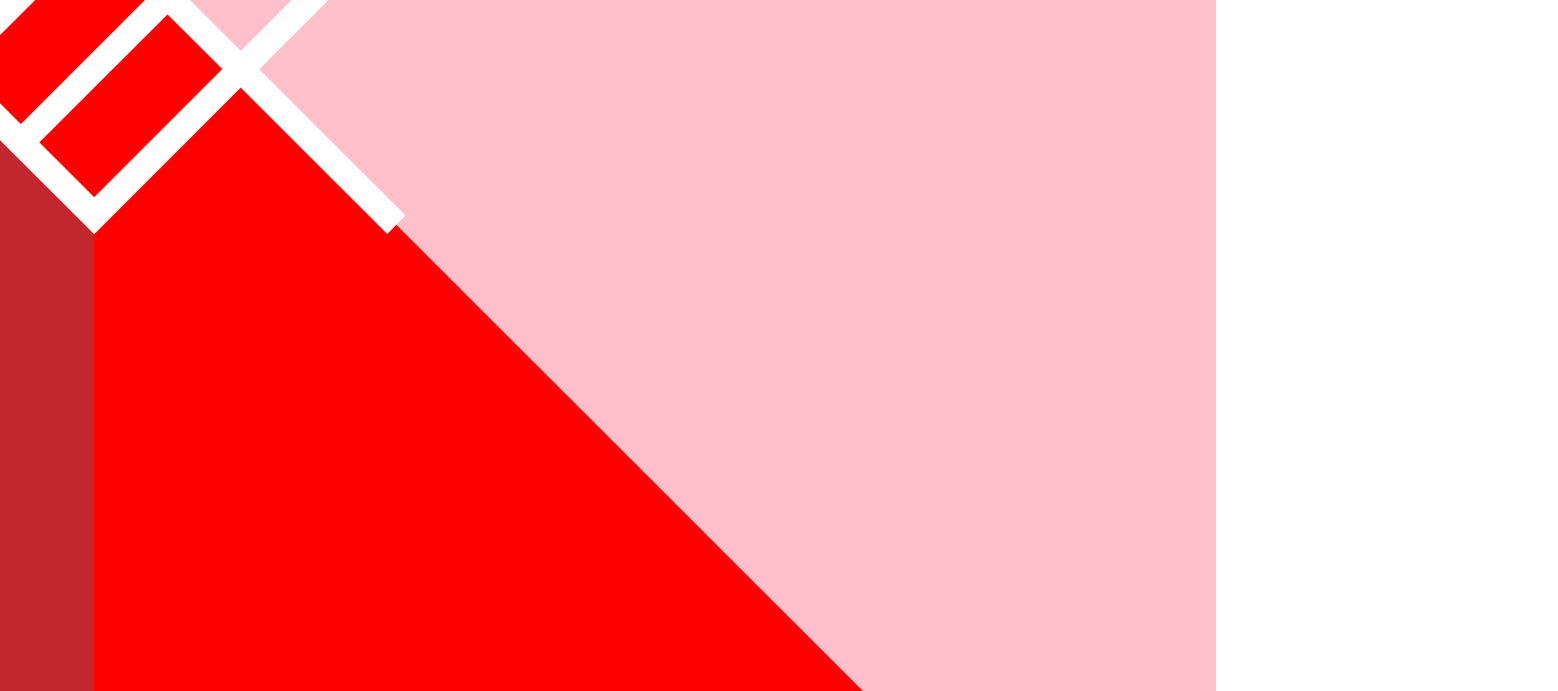
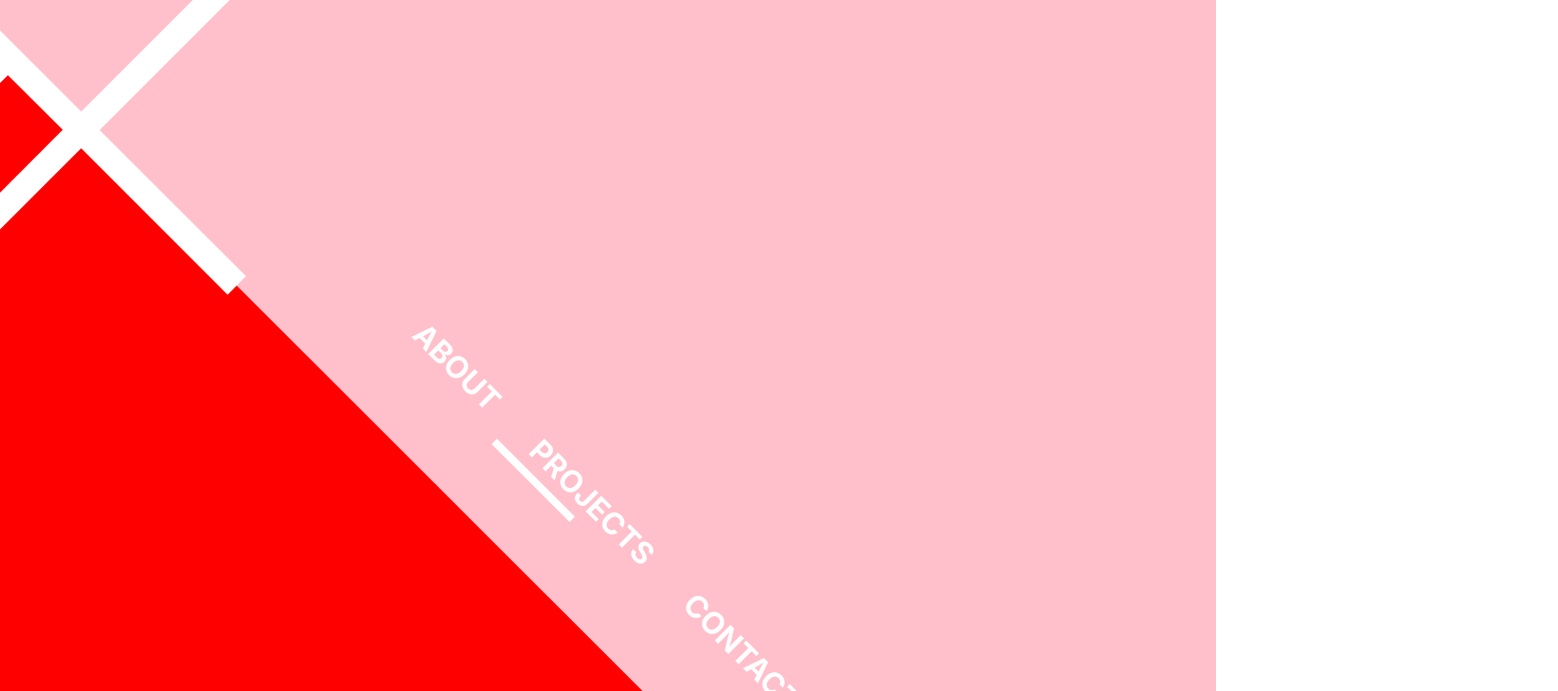
Before and after one commit to puddleglum56/wemsite, a React (Create React App) app: page / in a window 1280 px wide. Shown: the top 728 px of the page at 95% size, 1640 px wide, since content can reach past the window. Built offline with nearby package versions, Linux system fonts and the light colour scheme.

Commit message:
Add menu and animations

```diff
--- a/src/App.css
+++ b/src/App.css
@@ -1,3 +1,43 @@
+.background-graphics {
+  transform-origin: -75vh -100vh
+}
+
+.underline {
+  height: 1vh;
+  width: 6vw;
+  background-color: white;
+  margin-top: 0.5vh;
+  margin-left: 2vw;
+}
+
+.Menu-z5 {
+  z-index: 5;
+  position: absolute;
+  transform: rotateZ(45deg);
+  top: 65vh;
+  left: 25vw;
+  font-size: 4vh;
+  padding-bottom: 3vh;
+  font-weight: bold;
+}
+
+.Menu-z0 {
+  z-index: 0;
+  position: absolute;
+  transform: rotateZ(45deg);
+  top: 65vh;
+  left: 25vw;
+  font-size: 4vh;
+  padding-bottom: 3vh;
+  font-weight: bold;
+}
+
+.Menu-item {
+  display: inline;
+  padding-right: 2vw;
+  padding-left: 2vw;
+}
+
 .App {
   text-align: center;
 }
@@ -10,15 +50,15 @@
 .red-back {
   height: 400vh;
   position: absolute;
-  top: -200vh;
+  top: -141vh;
   left: -275vh;
 }
 
 .logo-back {
   height: 400vh;
   position: absolute;
-  top: -180vh;
-  left: -196vh;
+  top: -222vh;
+  left: -297vh;
 }
 
 .App-header {
--- a/src/App.js
+++ b/src/App.js
@@ -1,15 +1,67 @@
+import { useState } from 'react'
+import { animated, useChain, useSpring, useSpringRef } from 'react-spring'
 import logoBack from './logo_and_back.svg';
 import redBackground from './red_back.svg';
 import './App.css';
 
 function App() {
+
+  const underlineStyleByMenuItem = {
+    'project': {marginLeft: '13vw', width: '9vw'},
+    'about': {marginLeft: '2vw', width: '6vw'},
+    'contact': {marginLeft: '26.4vw', width: '8.5vw'},
+  }
+
+  const [state, toggle] = useState(false)
+  const [hoveredMenuItem, hoverMenuItem] = useState('project')
+
+  const disappearRef = useSpringRef()
+  const rotateRef = useSpringRef()
+  const slideRef = useSpringRef()
+
+  const rotateProps = useSpring({
+    to: {rotateZ: state ? -45 : 0.00001},
+    ref: rotateRef
+  })
+
+  const slideProps = useSpring({
+    to: {
+      translateX: state ? '40vw' : '0vw',
+      translateY: state ? '40vw' : '0vw'
+    },
+    ref: slideRef
+  })
+
+  const disappearProps = useSpring({
+    to: {
+      translateY: state ? '10vw' : '0vw',
+      translateX: state ? '-10vw' : '0vw',
+      rotateZ: '45deg'
+    },
+    ref: disappearRef
+  })
+
+  const underlineProps = useSpring({
+    to: underlineStyleByMenuItem[hoveredMenuItem]
+  })
+
+  useChain([disappearRef, rotateRef, slideRef], [0, 0.2, 0.5])
+
   return (
     <div className="App">
       <header className="App-header">
-        <div className="background-graphics">
+        <animated.div style={disappearProps} className={state ? "Menu-z0" : "Menu-z5"} >
+          <div className="Menu-item" onClick={() => toggle(!state)} onMouseEnter={() => hoverMenuItem('about')}> ABOUT </div>
+          <div className="Menu-item" onClick={() => toggle(!state)} onMouseEnter={() => hoverMenuItem('project')}> PROJECTS </div>
+          <div className="Menu-item" onClick={() => toggle(!state)} onMouseEnter={() => hoverMenuItem('contact')}> CONTACT </div>
+          <animated.div style={underlineProps} className="underline"></animated.div>
+        </animated.div>
+        <animated.div style={rotateProps} className="background-graphics">
           <img src={redBackground} className="red-back" alt="logo" />
-          <img src={logoBack} className="logo-back" alt="logo" />
-        </div>
+          <animated.div style={slideProps}>
+            <img src={logoBack} className="logo-back" alt="logo" />
+          </animated.div>
+        </animated.div>
       </header>
     </div>
   );
```
